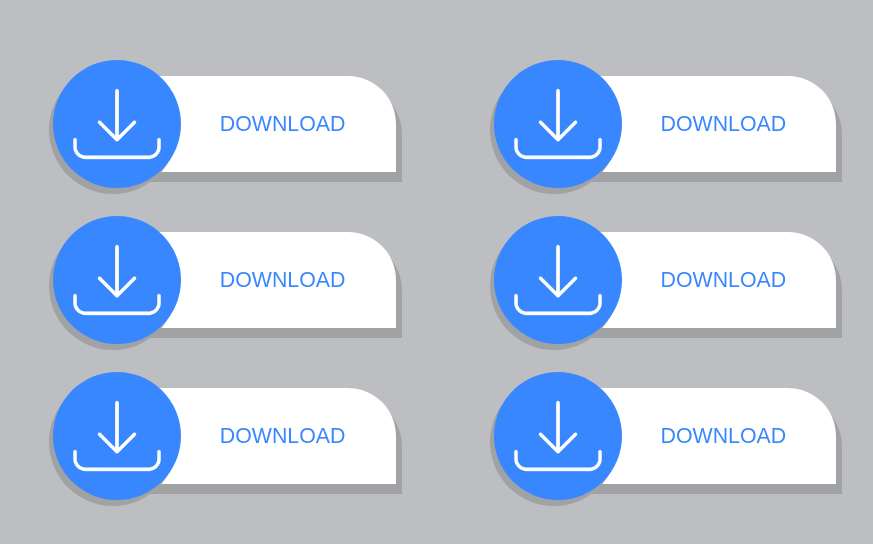
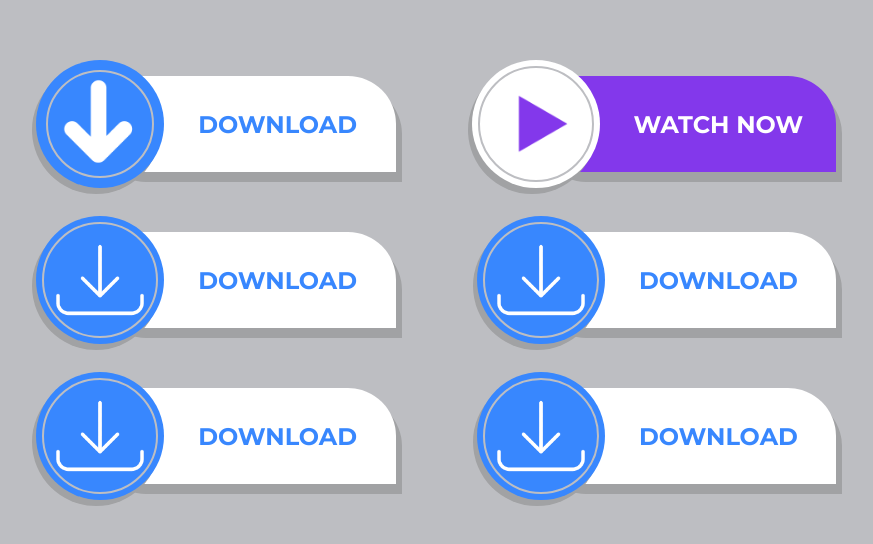
Before and after one commit to jao338/Buttons, a plain HTML site: page index.html in a window 1280 px wide. Shown: the part 120-664 px from the top of the page, without its empty margins (176-1049 px from the left). Drawn offline with Linux system fonts and the light colour scheme.

Commit message:
Segundo botão feito, pode melhorar

```diff
--- a/css/style.css
+++ b/css/style.css
@@ -1,10 +1,12 @@
+@import url('https://fonts.googleapis.com/css2?family=Montserrat:ital,wght@0,300;0,400;0,700;1,400&display=swap');
+
 :root{
     --blue1: #3887fe;
     --blue2: #5f60f6;
     --orange1 : #ff9c0b;
     --orange2 : #fc5507;
     --pink: #ff006c;
-    --pink: #8338eb;
+    --purple: #8338eb;
     --bg: #bdbec2;
     --shadow: #a1a2a4;
 }
@@ -12,6 +14,7 @@
 *{
     margin: 0;
     padding: 0;
+    font-family: 'Montserrat';
 }
 
 .content{
@@ -32,7 +35,7 @@
     margin: 30px;
 }
 
-.img{
+.img-download{
     position: relative;
     left: -64px;
     background-color: var(--blue1);
@@ -43,6 +46,29 @@
     width: 128px;
     height: 128px;
     box-shadow: -4px 6px var(--shadow);
+}
+
+.img-download img{
+    border-radius: 150px;
+    border: 2px solid var(--bg);
+}
+
+.img-play{
+    position: relative;
+    left: -64px;
+    background-color: white;
+    display: flex;
+    justify-content: center;
+    align-items: center;
+    border-radius: 100px 100px 100px 100px;
+    width: 128px;
+    height: 128px;
+    box-shadow: -4px 6px var(--shadow);
+}
+
+.img-play img{
+    border-radius: 150px;
+    border: 2px solid var(--bg);
 }
 
 
@@ -61,11 +87,37 @@
 
 #btn-download-text{
     position: relative;
-    left: -25px;
+    left: -30px;
     border-radius: 20px 20px 0px 20px;
     color: var(--blue1) ;
     background-color: white;
     border: none;
-    font-size: 16pt;
+    font-size: 18pt;
     text-transform: uppercase;
+    font-weight: 800;
 }
+
+#btn-play-div{
+    display: flex;
+    justify-content: center;
+    align-items: center;
+    width: 304px;
+    height: 96px;
+    border-radius: 60px 60px 0px 60px;
+    color: white;
+    background-color: var(--purple);
+    border: none;
+    box-shadow: 6px 10px var(--shadow);
+}
+
+#btn-play-text{
+    position: relative;
+    left: -30px;
+    border-radius: 20px 20px 0px 20px;
+    background-color: var(--purple);
+    color: white;
+    border: none;
+    font-size: 18pt;
+    text-transform: uppercase;
+    font-weight: 800;
+}
--- a/index.html
+++ b/index.html
@@ -11,37 +11,37 @@
 
         <div class="grid">
             <div id="btn-download-div" class="btn">
-                <div class="img"><img src="img/download.png" width="112px" height="112px"></div>
+                <div class="img-download"><img src="img/seta.png" width="104px" height="104px"></div>
                 <button id="btn-download-text">Download</button>
             </div>
 
             <div id="btn-download-div" class="btn">
-                <div class="img"><img src="img/download.png" width="112px" height="112px"></div>
+                <div class="img-download"><img src="img/download.png" width="112px" height="112px"></div>
                 <button id="btn-download-text">Download</button>
             </div>
 
 
             <div id="btn-download-div" class="btn">
-                <div class="img"><img src="img/download.png" width="112px" height="112px"></div>
+                <div class="img-download"><img src="img/download.png" width="112px" height="112px"></div>
                 <button id="btn-download-text">Download</button>
             </div>
 
         </div>
 
         <div class="grid">
-            <div id="btn-download-div" class="btn">
-                <div class="img"><img src="img/download.png" width="112px" height="112px"></div>
-                <button id="btn-download-text">Download</button>
+            <div id="btn-play-div" class="btn">
+                <div class="img-play"><img src="img/play.png" width="112px" height="112px"></div>
+                <button id="btn-play-text">Watch now</button>
             </div>
 
             <div id="btn-download-div" class="btn">
-                <div class="img"><img src="img/download.png" width="112px" height="112px"></div>
+                <div class="img-download"><img src="img/download.png" width="112px" height="112px"></div>
                 <button id="btn-download-text">Download</button>
             </div>
 
 
             <div id="btn-download-div" class="btn">
-                <div class="img"><img src="img/download.png" width="112px" height="112px"></div>
+                <div class="img-download"><img src="img/download.png" width="112px" height="112px"></div>
                 <button id="btn-download-text">Download</button>
             </div>
 
```
Also changed, not shown: img/play.png (added), img/seta.png (added), 1 other file.
